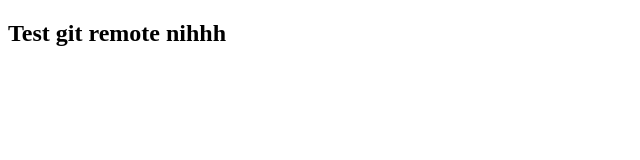
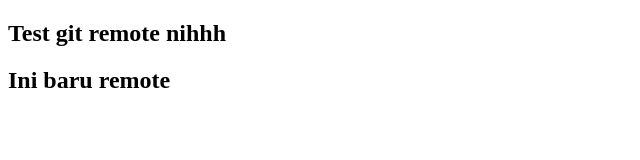
Before and after one commit to diarardiansyah/diar-test, a plain HTML site: page index.html in a window 1280 px wide. Shown: the whole page, without its empty margins (0-640 px from the left). Drawn offline with Linux system fonts and the light colour scheme.

Commit message:
manambahkan data baru di file index.html

```diff
--- a/index.html
+++ b/index.html
@@ -6,6 +6,7 @@
 <body>
 
 	<h2>Test git remote nihhh</h2>
+	<h2>Ini baru remote</h2>
 
 </body>
 </html>
```
